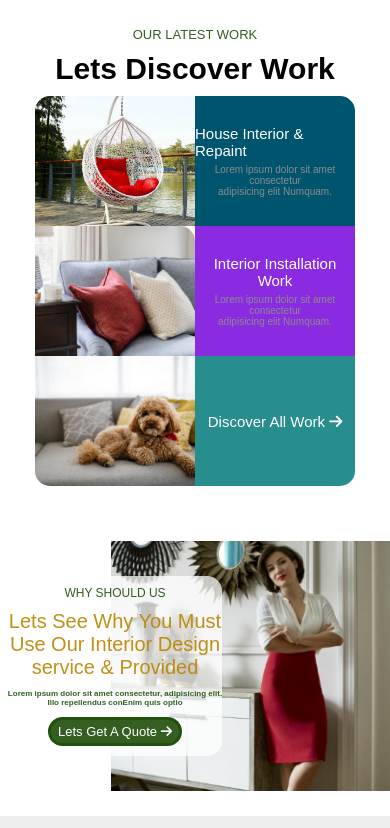
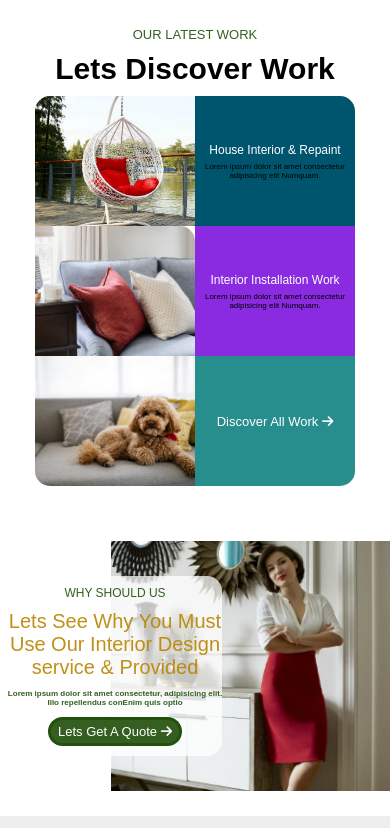
Before and after one commit to Sufiyanmalekk/RAIOU, a plain HTML site: page index.html in a window 390 px wide. Shown: the part 4110-4938 px from the top of the page. Drawn offline with nearby package versions, Linux system fonts and the light colour scheme.

Commit message:
Update responsive.css

```diff
--- a/responsive.css
+++ b/responsive.css
@@ -720,15 +720,19 @@
         width: 160px;
         height: 130px;
         border-top-right-radius: 15px;
+        display: flex;
+        align-items: center ;
+        justify-content: center;
     }
 
     .sixth-container-data-2 h1 {
-        font-size: 15px;
+        font-size: 12px;
         color: white;
     }
 
     .sixth-container-data-2 h2 {
-        font-size: 10px;
+        font-size: 8px;
+        color: black;
     }
 
     .sixth-container-data-3 {
@@ -753,11 +757,12 @@
     }
 
     .sixth-container-data-4 h1 {
-        font-size: 15px;
+        font-size: 12px;
     }
 
     .sixth-container-data-4 h2 {
-        font-size: 10px;
+        font-size: 8px;
+        color: black;
     }
 
     .sixth-container-data-5 {
@@ -781,7 +786,7 @@
     }
 
     .sixth-container-data-6 h1 {
-        font-size: 15px;
+        font-size: 13px;
     }
 
 
```
